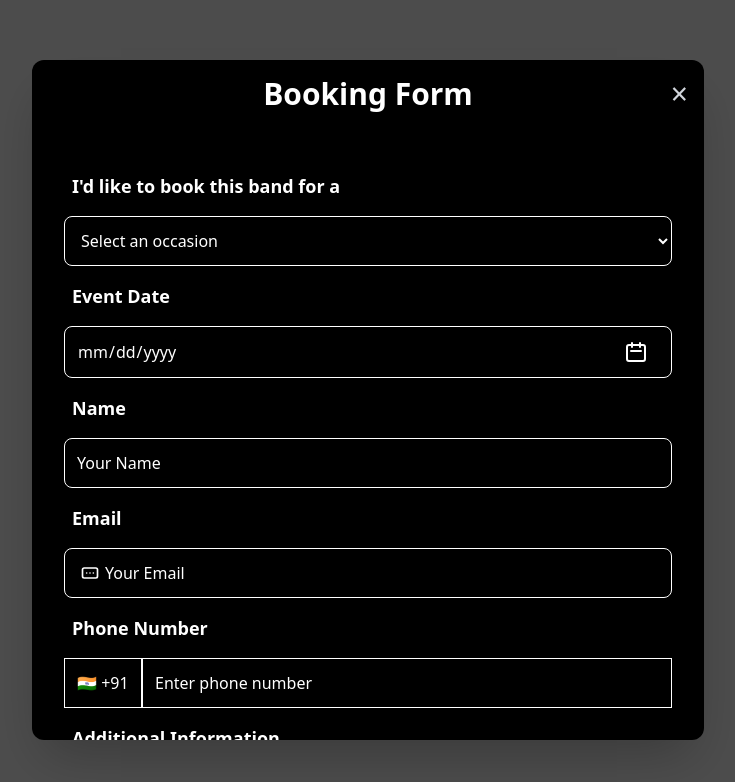
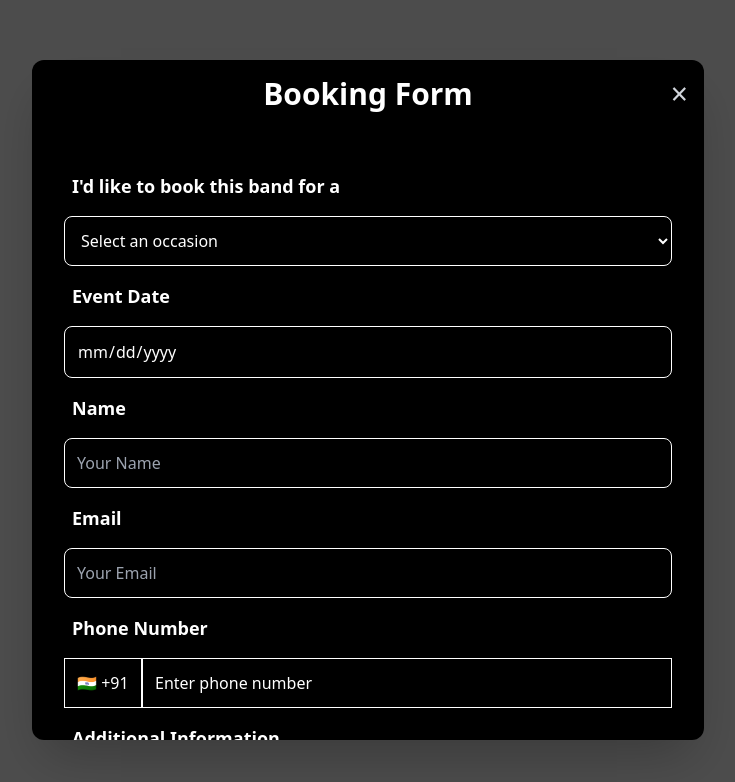
Before and after one commit to varenya-7/portfolio-raagsaaz, a React (Create React App) app: page /book in a window 1280 px wide. Shown: the top 782 px of the page, without its empty margins (272-1007 px from the left). Built offline with nearby package versions, Linux system fonts and the light colour scheme.

Commit message:
Form Validation Done

```diff
--- a/src/components/Hero/BookingForm.jsx
+++ b/src/components/Hero/BookingForm.jsx
@@ -1,44 +1,77 @@
-import React from "react";
+import React, { useState } from "react";
 import { useNavigate } from "react-router-dom";
-import axios from 'axios';
+import axios from "axios";
 
 const BookingForm = ({ onClose }) => {
   const navigate = useNavigate();
+  const [errors, setErrors] = useState({});
+
+  const validate = (data) => {
+    const newErrors = {};
+    if (!data.eventoccasion)
+      newErrors.eventoccasion = "Please select an occasion";
+    if (!data.eventdate) newErrors.eventdate = "Please select a date";
+    if (!data.name || data.name.trim().length < 2)
+      newErrors.name = "Name must be at least 2 characters";
+
+    const emailRegex = /^[^\s@]+@[^\s@]+\.[^\s@]+$/;
+    if (!data.email || !emailRegex.test(data.email))
+      newErrors.email = "Please enter a valid email address";
+
+    const phoneRegex = /^[0-9]{10}$/;
+    if (!data.phonenumber || !phoneRegex.test(data.phonenumber))
+      newErrors.phonenumber = "Enter a valid 10-digit phone number";
+
+    return newErrors;
+  };
 
   const handleSubmit = async (e) => {
     e.preventDefault();
     const formData = new FormData(e.target);
+    const rawPhone = formData.get("phonenumber").replace(/\D/g, "");
 
     const data = {
       eventoccasion: formData.get("eventoccasion"),
       eventdate: formData.get("eventdate"),
-    eventtime: formData.get("eventtime"),
       name: formData.get("name"),
       email: formData.get("email"),
-    phonenumber: formData.get("countrycode") + " " + formData.get("phonenumber"),
+      phonenumber: rawPhone,
       additionalinformation: formData.get("additionalinformation"),
+    };
+
+    const validationErrors = validate(data);
+    if (Object.keys(validationErrors).length > 0) {
+      setErrors(validationErrors);
+      alert("Please enter the required details.");
+      return;
     }
- console.log("postdata--->" , data);
+
     try {
-      // console.log("ENDPOINT" , process.env.BACKEND_API_URL);
-       const response = await axios.post(`http://localhost:5000/api/booking/submitform`, data);
+      const response = await axios.post(
+        "http://localhost:5000/api/booking/submitform",
+        {
+          ...data,
+          phonenumber: formData.get("countrycode") + " " + rawPhone,
+        }
+      );
       console.log("Response from server:", response.data);
       navigate("/confirmation");
     } catch (error) {
       console.error("Error submitting form:", error);
     }
+  };
 
-  };
+  const inputClass = (field) =>
+    `w-full border ${
+      errors[field] ? "border-red-500" : "border-white"
+    } bg-transparent text-white p-3 text-base rounded-lg`;
 
   return (
     <div className="fixed inset-0 bg-black bg-opacity-70 flex items-center justify-center z-50 p-4 min-h-screen">
       <div
         className="relative w-full max-w-2xl max-h-[85vh] overflow-y-auto rounded-xl shadow-2xl bg-zinc-800"
         style={{ scrollbarWidth: "none" }}
-
       >
-        <div className="absolute inset-0 bg-opacity-60 rounded-xl"></div>
-
         <div className="relative z-10 p-6 sm:p-8 bg-black">
           <div className="absolute top-0 left-0 w-full text-white py-4 text-center rounded-t-xl">
             <h1 className="text-3xl font-bold">Booking Form</h1>
@@ -53,13 +86,12 @@ const BookingForm = ({ onClose }) => {
 
           <div className="mt-20">
             <form className="space-y-4" onSubmit={handleSubmit}>
-              {/* Occasion */}
-              <label className="block text-white font-bold text-lg ms-2 select-none outline-none">
+              <label className="block text-white font-bold text-lg ms-2">
                 I'd like to book this band for a
               </label>
               <select
                 name="eventoccasion"
-                className="w-full border border-white bg-transparent text-white p-3  text-base rounded-lg"
+                className={inputClass("eventoccasion")}
                 defaultValue=""
               >
                 <option value="" disabled className="text-black">
@@ -96,78 +128,24 @@ const BookingForm = ({ onClose }) => {
                   Other
                 </option>
               </select>
+              {errors.eventoccasion && (
+                <p className="text-red-500 text-sm ms-2">
+                  {errors.eventoccasion}
+                </p>
+              )}
 
-              {/* Date and Time */}
               <label className="block text-white font-bold text-lg ms-2">
                 Event Date
               </label>
-              <div className="flex flex-col md:flex-row gap-3">
-                <div className="relative w-full">
               <input
                 name="eventdate"
-                    id="event-date"
                 type="date"
-                    className="w-full border border-white bg-transparent text-white p-3 pr-12  text-base appearance-none rounded-lg"
+                className={inputClass("eventdate")}
               />
-                  <button
-                    type="button"
-                    className="absolute inset-y-0 right-4 flex items-center z-10 px-2"
-                    onClick={() =>
-                      document.getElementById("event-date").showPicker?.() ||
-                      document.getElementById("event-date").focus()
-                    }
-                  >
-                    <svg
-                      className="w-6 h-6 text-white"
-                      fill="none"
-                      stroke="currentColor"
-                      viewBox="0 0 24 24"
-                      xmlns="http://www.w3.org/2000/svg"
-                    >
-                      <path
-                        strokeLinecap="round"
-                        strokeLinejoin="round"
-                        strokeWidth={2}
-                        d="M8 7V3m8 4V3m-9 8h10M5 21h14a2 2 0 002-2V7a2 2 0 00-2-2H5a2 2 0 00-2 2v12a2 2 0 002 2z"
-                      />
-                    </svg>
-                  </button>
-                </div>
+              {errors.eventdate && (
+                <p className="text-red-500 text-sm ms-2">{errors.eventdate}</p>
+              )}
 
-                {/* <div className="relative w-full">
-                  <input
-                    name="eventtime"
-                    type="time"
-                    id="event-time"
-                    className="w-full border border-white bg-transparent text-white p-3 pr-12  text-base appearance-none"
-                  />
-                  <button
-                    type="button"
-                    className="absolute inset-y-0 right-4 flex items-center z-10 px-2"
-                    onClick={() =>
-                      document.getElementById("event-time").showPicker?.() ||
-                      document.getElementById("event-time").focus()
-                    }
-                  >
-                    <svg
-                      className="w-6 h-6 text-white"
-                      fill="none"
-                      stroke="currentColor"
-                      viewBox="0 0 24 24"
-                      xmlns="http://www.w3.org/2000/svg"
-                    >
-                      <path
-                        strokeLinecap="round"
-                        strokeLinejoin="round"
-                        strokeWidth={2}
-                        d="M12 8v4l3 3m6-3a9 9 0 11-18 0 9 9 0 0118 0z"
-                      />
-                    </svg>
-                  </button>
-                </div> */}
-              </div>
-
-              {/* Contact Person */}
               <label className="block text-white font-bold text-lg ms-2">
                 Name
               </label>
@@ -175,60 +153,53 @@ const BookingForm = ({ onClose }) => {
                 name="name"
                 type="text"
                 placeholder="Your Name"
-                className="w-full border border-white bg-transparent text-white placeholder-white p-3  text-base rounded-lg"
+                className={inputClass("name")}
               />
+              {errors.name && (
+                <p className="text-red-500 text-sm ms-2">{errors.name}</p>
+              )}
 
-              {/* Email */}
               <label className="block text-white font-bold text-lg ms-2">
                 Email
               </label>
-              <div className="relative w-full">
-                <div className="absolute inset-y-0 left-4 flex items-center pointer-events-none">
-                  <svg
-                    className="w-5 h-5 text-white"
-                    fill="none"
-                    stroke="currentColor"
-                    strokeWidth={2}
-                    viewBox="0 0 24 24"
-                    xmlns="http://www.w3.org/2000/svg"
-                  >
-                    <path
-                      strokeLinecap="round"
-                      strokeLinejoin="round"
-                      d="M16 12h.01M8 12h.01M12 12h.01M21 16V8a2 2 0 00-2-2H5a2 2 0 00-2 2v8a2 2 0 002 2h14a2 2 0 002-2z"
-                    />
-                  </svg>
-                </div>
               <input
                 name="email"
                 type="email"
                 placeholder="Your Email"
-                  className="w-full border border-white bg-transparent text-white placeholder-white p-3 pl-10  text-base rounded-lg"
+                className={inputClass("email")}
               />
-              </div>
+              {errors.email && (
+                <p className="text-red-500 text-sm ms-2">{errors.email}</p>
+              )}
 
-              {/* Phone Number */}
-              <label className="block text-white font-bold text-lg ms-2 mt-4">
+              <label className="block text-white font-bold text-lg ms-2">
                 Phone Number
               </label>
-              <div className="flex w-full ">
+              <div className="flex w-full">
                 <select
-                  className="bg-transparent border border-white text-white  px-3 py-3 appearance-none cursor-pointer max-w-[110px] "
+                  className="bg-transparent border border-white text-white px-3 py-3 appearance-none cursor-pointer max-w-[110px]"
                   defaultValue="+91"
-                  aria-label="Country code"
                   name="countrycode"
                 >
-                  <option value="+91" className="text-black">🇮🇳 +91</option>
+                  <option value="+91" className="text-black">
+                    🇮🇳 +91
+                  </option>
                 </select>
                 <input
                   name="phonenumber"
                   type="tel"
                   placeholder="Enter phone number"
-                  className="flex-grow border border-white bg-transparent text-white placeholder-white p-3  text-base "
+                  className={`flex-grow ${
+                    errors.phonenumber ? "border-red-500" : "border-white"
+                  } border bg-transparent text-white placeholder-white p-3 text-base`}
                 />
               </div>
+              {errors.phonenumber && (
+                <p className="text-red-500 text-sm ms-2">
+                  {errors.phonenumber}
+                </p>
+              )}
 
-              {/* Additional Info */}
               <label className="block text-white font-bold text-lg ms-2 mt-4">
                 Additional Information
               </label>
@@ -239,10 +210,9 @@ const BookingForm = ({ onClose }) => {
                 rows="4"
               />
 
-              {/* Submit */}
               <button
                 type="submit"
-                className="bg-white text-black px-6 py-3  hover:opacity-90 transition-all duration-300 w-full font-semibold text-lg tracking-wide shadow-lg rounded-lg"
+                className="bg-white text-black px-6 py-3 hover:opacity-90 transition-all duration-300 w-full font-semibold text-lg tracking-wide shadow-lg rounded-lg"
               >
                 🎵 Book Now!
               </button>
```
Lines whose indentation alone changed are shown as unchanged.
